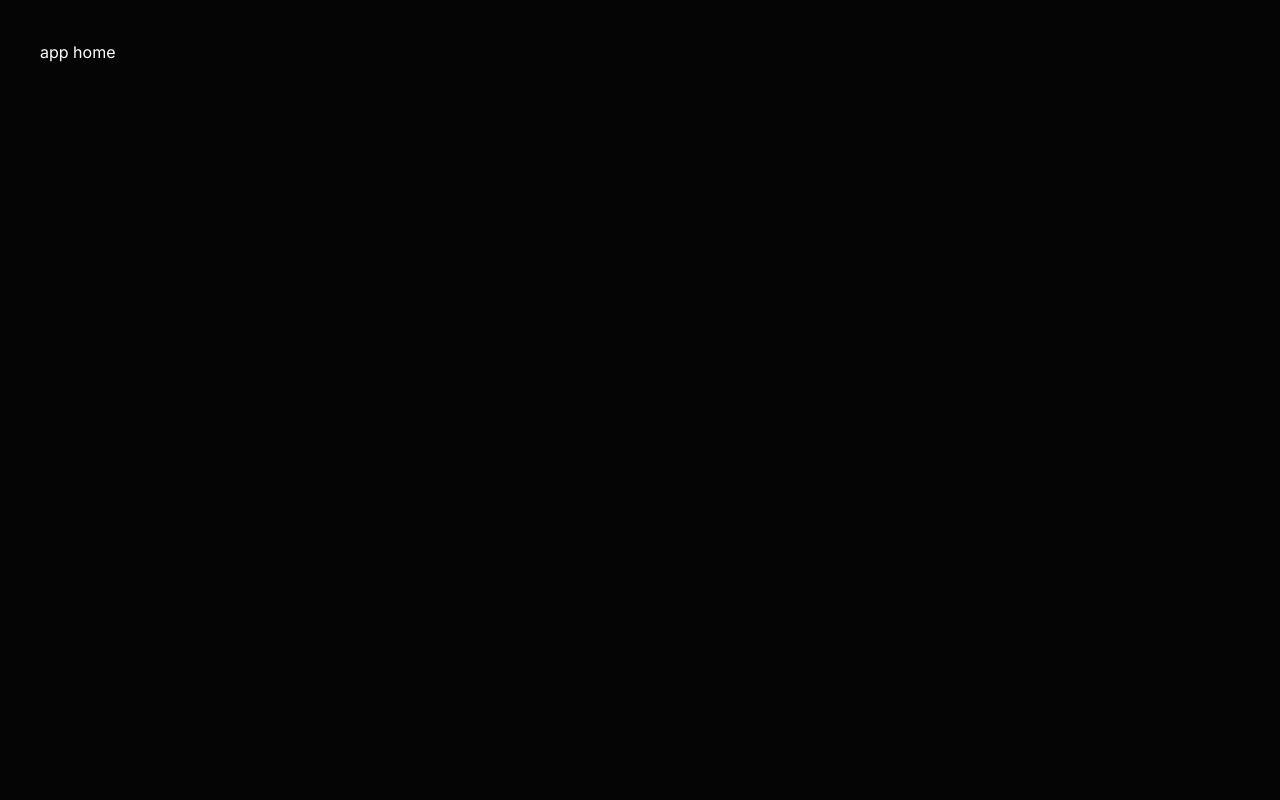
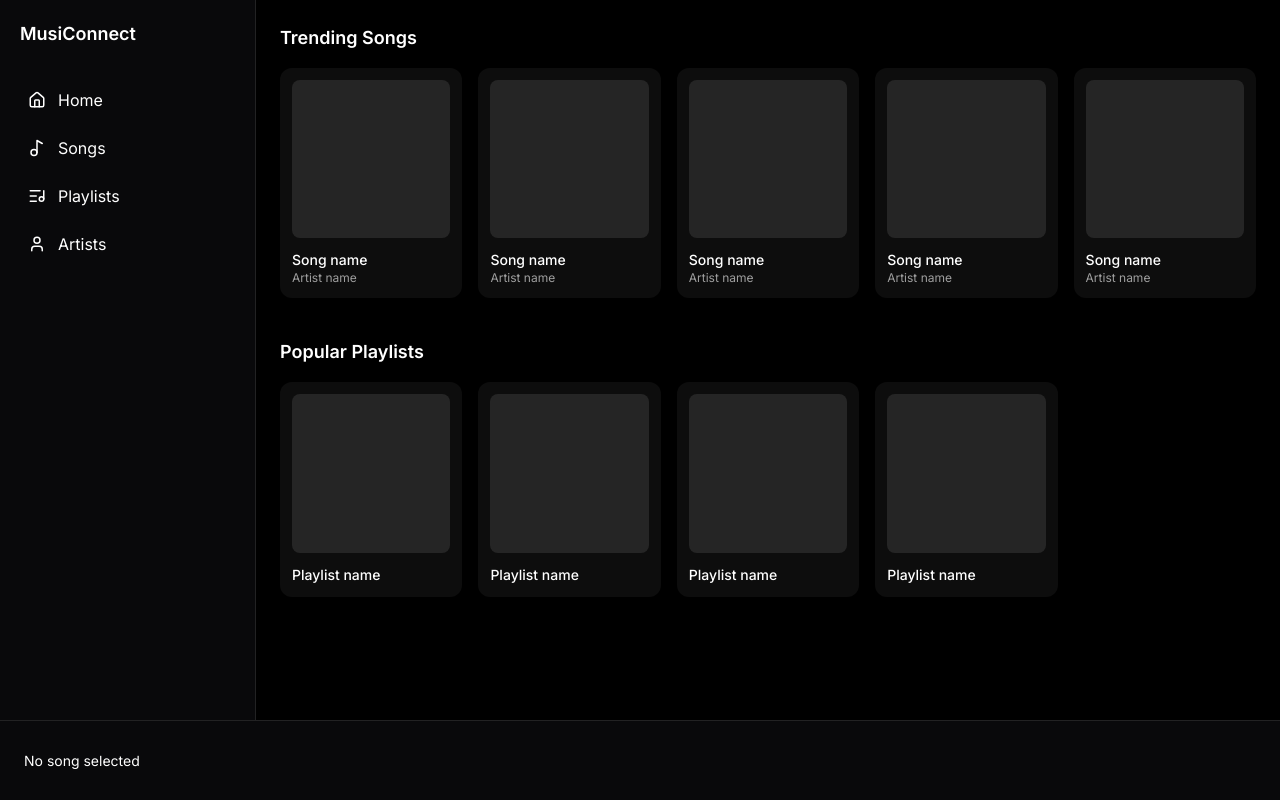
Before and after one commit to kashyap-shubham/MusiConnect, a Next.js app in the folder apps/web/: page /home in a window 1280 px wide. Built offline with nearby package versions, Linux system fonts and the light colour scheme.

Commit message:
basic app design

```diff
--- a/apps/web/src/app/(app)/home/page.tsx
+++ b/apps/web/src/app/(app)/home/page.tsx
@@ -1,8 +1,40 @@
+import Section from "@/components/app/Section"
+import SongCard from "@/components/app/Songcard"
+import PlaylistCard from "@/components/app/PlaylistCard"
+
 export default function HomePage() {
 
-    return (
-      <>
-        <div className="p-10">app home</div>
-      </>
-    );
+  return (
+    <div className="space-y-10">
+
+      <Section title="Trending Songs">
+
+        <div className="grid grid-cols-5 gap-4">
+
+          <SongCard/>
+          <SongCard/>
+          <SongCard/>
+          <SongCard/>
+          <SongCard/>
+
+        </div>
+
+      </Section>
+
+
+      <Section title="Popular Playlists">
+
+        <div className="grid grid-cols-5 gap-4">
+
+          <PlaylistCard/>
+          <PlaylistCard/>
+          <PlaylistCard/>
+          <PlaylistCard/>
+
+        </div>
+
+      </Section>
+
+    </div>
+  )
 }
--- /dev/null
+++ b/apps/web/src/app/(app)/layout.tsx
@@ -0,0 +1,27 @@
+import Sidebar from "@/components/app/Sidebar"
+import MusicPlayer from "@/components/app/MusicPlayer"
+
+export default function AppLayout({
+  children,
+}: {
+  children: React.ReactNode
+}) {
+
+  return (
+    <div className="h-screen flex flex-col bg-black text-white">
+
+      <div className="flex flex-1 overflow-hidden">
+
+        <Sidebar />
+
+        <main className="flex-1 overflow-y-auto p-6">
+          {children}
+        </main>
+
+      </div>
+
+      <MusicPlayer />
+
+    </div>
+  )
+}
--- /dev/null
+++ b/apps/web/src/components/app/MusicPlayer.tsx
@@ -0,0 +1,12 @@
+export default function MusicPlayer() {
+
+  return (
+    <div className="h-20 border-t border-white/10 bg-zinc-950 flex items-center justify-between px-6">
+
+      <p className="text-sm">
+        No song selected
+      </p>
+
+    </div>
+  )
+}
--- /dev/null
+++ b/apps/web/src/components/app/PlaylistCard.tsx
@@ -0,0 +1,14 @@
+export default function PlaylistCard() {
+
+  return (
+    <div className="bg-white/5 rounded-xl p-3 hover:bg-white/10 transition cursor-pointer">
+
+      <div className="aspect-square bg-white/10 rounded-lg mb-3"/>
+
+      <p className="text-sm font-medium">
+        Playlist name
+      </p>
+
+    </div>
+  )
+}
--- /dev/null
+++ b/apps/web/src/components/app/Section.tsx
@@ -0,0 +1,20 @@
+export default function Section({
+  title,
+  children,
+}: {
+  title: string
+  children: React.ReactNode
+}) {
+
+  return (
+    <section className="space-y-4">
+
+      <h2 className="text-lg font-semibold">
+        {title}
+      </h2>
+
+      {children}
+
+    </section>
+  )
+}
--- /dev/null
+++ b/apps/web/src/components/app/Sidebar.tsx
@@ -0,0 +1,51 @@
+import Link from "next/link"
+import { Home, Music2, ListMusic, User } from "lucide-react"
+
+export default function Sidebar() {
+
+  return (
+    <aside className="w-64 bg-zinc-950 border-r border-white/10 p-5">
+
+      <h1 className="text-lg font-semibold mb-8">
+        MusiConnect
+      </h1>
+
+      <nav className="space-y-2">
+
+        <Link
+          href="/home"
+          className="flex items-center gap-3 p-2 rounded-lg hover:bg-white/5"
+        >
+          <Home size={18}/>
+          Home
+        </Link>
+
+        <Link
+          href="/songs"
+          className="flex items-center gap-3 p-2 rounded-lg hover:bg-white/5"
+        >
+          <Music2 size={18}/>
+          Songs
+        </Link>
+
+        <Link
+          href="/playlists"
+          className="flex items-center gap-3 p-2 rounded-lg hover:bg-white/5"
+        >
+          <ListMusic size={18}/>
+          Playlists
+        </Link>
+
+        <Link
+          href="/artists"
+          className="flex items-center gap-3 p-2 rounded-lg hover:bg-white/5"
+        >
+          <User size={18}/>
+          Artists
+        </Link>
+
+      </nav>
+
+    </aside>
+  )
+}
--- /dev/null
+++ b/apps/web/src/components/app/Songcard.tsx
@@ -0,0 +1,18 @@
+export default function SongCard() {
+
+  return (
+    <div className="bg-white/5 rounded-xl p-3 hover:bg-white/10 transition cursor-pointer">
+
+      <div className="aspect-square bg-white/10 rounded-lg mb-3"/>
+
+      <p className="text-sm font-medium">
+        Song name
+      </p>
+
+      <p className="text-xs opacity-60">
+        Artist name
+      </p>
+
+    </div>
+  )
+}
--- a/apps/web/src/components/landing/AppPreview.tsx
+++ b/apps/web/src/components/landing/AppPreview.tsx
@@ -3,15 +3,19 @@
 import Image from "next/image";
 import CreatorBenefitsCard from "../ui/CreatorBenifitCard";
 import FanBenefitsCard from "../ui/FanBenfitCard";
-
+import { motion } from "motion/react";
 
 export default function AppPreview() {
 
     return(
         <div className="relative mt-70 flex flex-col items-center text-center">
-            <div className="text-[64px] font-semibold text-white/85 tracking-tight leading-[1.05] md:text-[88px]">
+            <motion.div
+              initial={{ scale: 0.2, opacity: 0}}
+              whileInView={{ scale: 1.1, opacity: 1, y: -80 }}
+              transition={{ duration: 1 }}
+              className="text-[64px] font-semibold text-white/85 tracking-tight leading-[1.05] md:text-[88px]">
                 The Music App
-            </div>
+            </motion.div>
 
             <p className="font-bold mt-10 text-lg text-white/60 ">
                 Music-centric social media
@@ -19,35 +23,7 @@ export default function AppPreview() {
 
             <div className="relative mt-8 flex items-center justify-center">
 
-                {/* left card */}
-                {/* <div className="absolute -left-50 top-50 h-90 w-80 rounded-4xl bg-white/10 shadow-2xl  */}
-                {/* flex flex-col border border-white/10"> */}
-
-                    {/* <span className="m-6 text-xs font-bold tracking-widest text-white/60">MUSIC CREATOR BENEFITS</span> */}
-
-                    {/* <div className="bg-black/50 h-full rounded-4xl m-2 p-4 space-y-3"> */}
-
-                        {/* <div className="bg-blue-400/60"> */}
-                            {/* Visibility */}
-                        {/* </div> */}
-
-                        {/* <div className="bg-blue-400/60"> */}
-                            {/* Empowerment */}
-                        {/* </div> */}
-
-                        {/* <div className="bg-blue-400/60"> */}
-                            {/* Collaboration */}
-                        {/* </div> */}
-
-                        {/* <div className="bg-blue-400/60"> */}
-                            {/* Monetization */}
-                        {/* </div> */}
-
-                    {/* </div> */}
-
                 <CreatorBenefitsCard />
-
-                {/* </div> */}
 
                 {/* phone mock up  */}
                 <div className="relative mt-6">
@@ -55,12 +31,6 @@ export default function AppPreview() {
                     className="relative z-10 select-none"
                     loading="eager"/>
                 </div>
-
-
-                {/* right card */}
-                {/* <div className="absolute -right-50 h-90 w-80 rounded-4xl bg-white/10 shadow-2xl
-                flex flex-col items-center justify-center">
-                </div> */}
 
                 <FanBenefitsCard />
 
```
